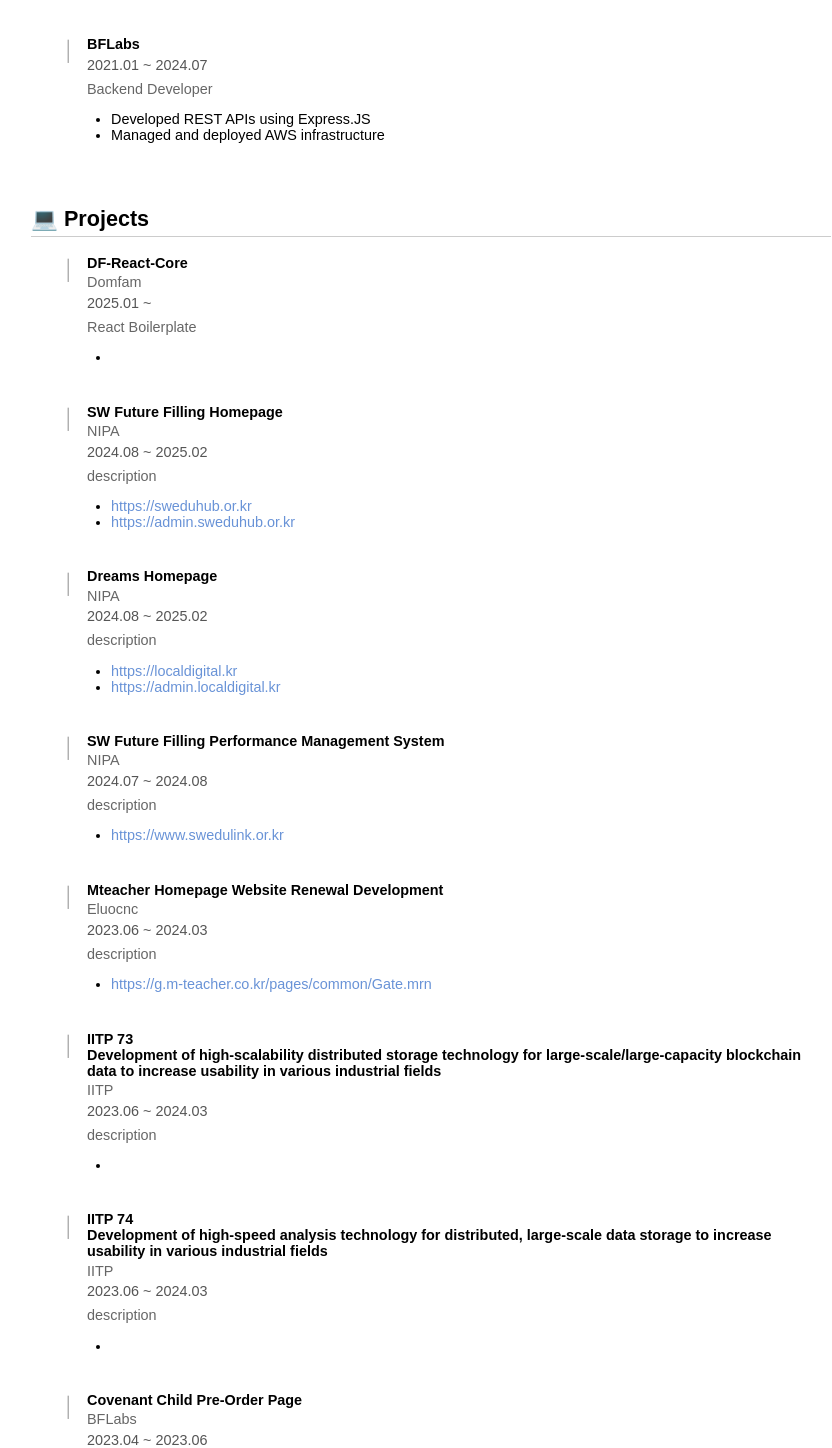
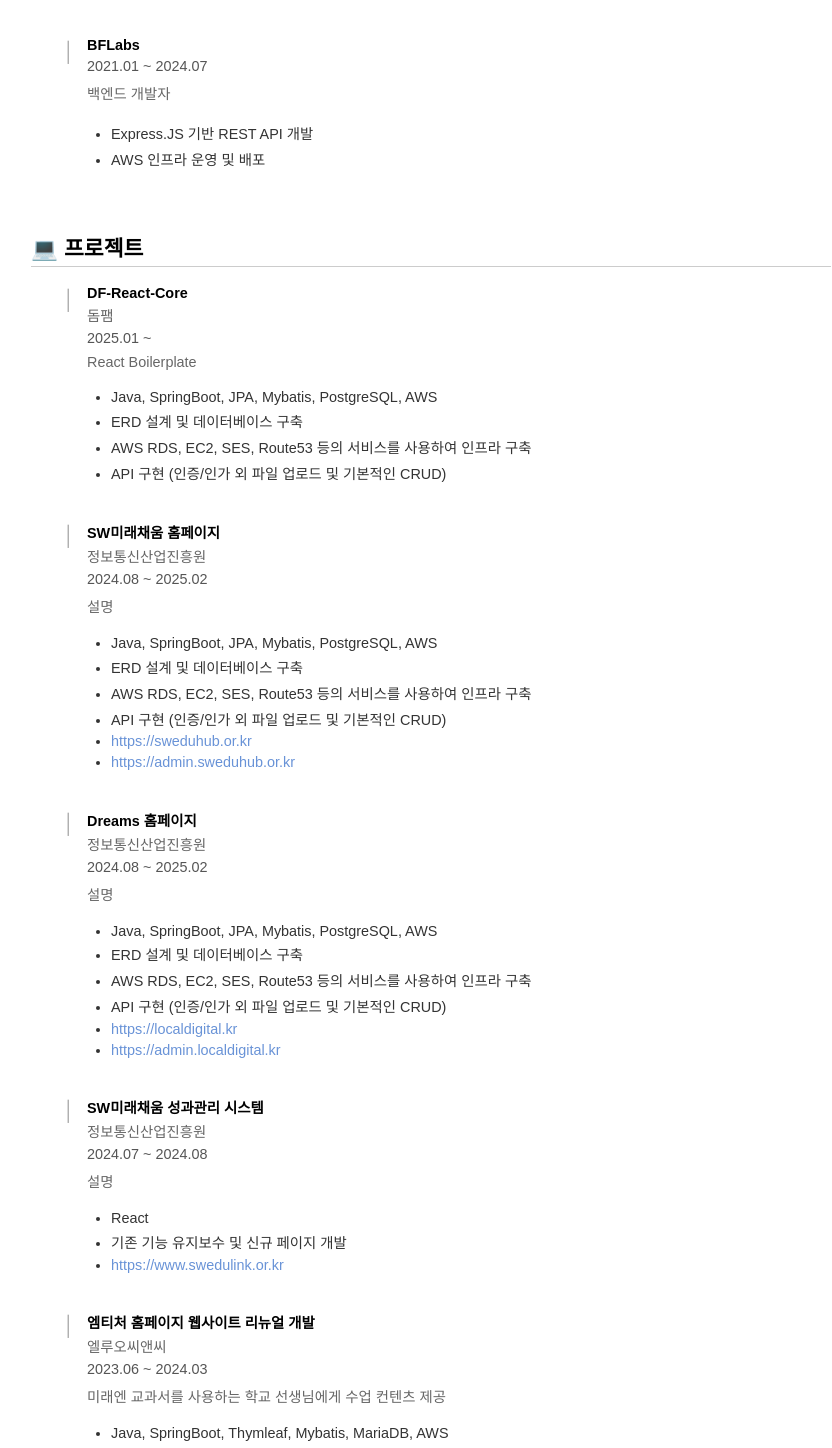
Before and after one commit to YuA83/resume, a React (Create React App) app: page / in a window 1280 px wide. Shown: the part 1202-2650 px from the top of the page, without its empty margins (209-1041 px from the left). Built offline with nearby package versions, Linux system fonts and the light colour scheme; a web font is replaced by a local one.

Commit message:
mod: data

```diff
--- a/src/App.css
+++ b/src/App.css
@@ -246,6 +246,11 @@
   padding-left: 0.5rem;
 }
 
+.timeline-content li {
+  padding-top: 0.3rem;
+  color: #333333;
+}
+
 .timeline-content a {
   color: #6993d7;
   text-decoration: none;
--- a/src/App.js
+++ b/src/App.js
@@ -19,7 +19,7 @@
 
 const App = () => {
 
-  const [isKorean, setIsKorean] = useState(false);
+  const [isKorean, setIsKorean] = useState(true);
 
   const toggleLanguage = () => {
     setIsKorean(prev => !prev);
@@ -52,13 +52,13 @@
       <Section isKorean={isKorean} title={title.education} contents={education} />
 
       {/* Certifications Section */}
-      <Section isKorean={isKorean} title={title.certification} contents={certification} />
+      {/*<Section isKorean={isKorean} title={title.certification} contents={certification} />*/}
 
       {/* About Me Section */}
       <AboutMe isKorean={isKorean} aboutMeTitle={title.aboutMe} contents={aboutMe} />
 
       {/* Links Section */}
-      <Link isKorean={isKorean} link={title.link} />
+      {/*<Link isKorean={isKorean} link={title.link} />*/}
 
       {/* Toggle & Download Button Section */}
       <Button isKorean={isKorean}
--- a/src/data/data.js
+++ b/src/data/data.js
@@ -163,7 +163,19 @@
     period: "2025.01 ~",
     list: [
       {
-        ko: "",
+        ko: "Java, SpringBoot, JPA, Mybatis, PostgreSQL, AWS",
+        en: "Java, SpringBoot, JPA, Mybatis, PostgreSQL, AWS"
+      },
+      {
+        ko: "ERD 설계 및 데이터베이스 구축",
+        en: ""
+      },
+      {
+        ko: "AWS RDS, EC2, SES, Route53 등의 서비스를 사용하여 인프라 구축",
+        en: ""
+      },
+      {
+        ko: "API 구현 (인증/인가 외 파일 업로드 및 기본적인 CRUD)",
         en: ""
       },
     ]
@@ -184,6 +196,22 @@
     },
     period: "2024.08 ~ 2025.02",
     list: [
+      {
+        ko: "Java, SpringBoot, JPA, Mybatis, PostgreSQL, AWS",
+        en: "Java, SpringBoot, JPA, Mybatis, PostgreSQL, AWS"
+      },
+      {
+        ko: "ERD 설계 및 데이터베이스 구축",
+        en: ""
+      },
+      {
+        ko: "AWS RDS, EC2, SES, Route53 등의 서비스를 사용하여 인프라 구축",
+        en: ""
+      },
+      {
+        ko: "API 구현 (인증/인가 외 파일 업로드 및 기본적인 CRUD)",
+        en: ""
+      },
       {
         ko: "https://sweduhub.or.kr",
         en: "https://sweduhub.or.kr"
@@ -211,6 +239,22 @@
     period: "2024.08 ~ 2025.02",
     list: [
       {
+        ko: "Java, SpringBoot, JPA, Mybatis, PostgreSQL, AWS",
+        en: "Java, SpringBoot, JPA, Mybatis, PostgreSQL, AWS"
+      },
+      {
+        ko: "ERD 설계 및 데이터베이스 구축",
+        en: ""
+      },
+      {
+        ko: "AWS RDS, EC2, SES, Route53 등의 서비스를 사용하여 인프라 구축",
+        en: ""
+      },
+      {
+        ko: "API 구현 (인증/인가 외 파일 업로드 및 기본적인 CRUD)",
+        en: ""
+      },
+      {
         ko: "https://localdigital.kr",
         en: "https://localdigital.kr"
       }, {
@@ -236,6 +280,14 @@
     period: "2024.07 ~ 2024.08",
     list: [
       {
+        ko: "React",
+        en: "React"
+      },
+      {
+        ko: "기존 기능 유지보수 및 신규 페이지 개발",
+        en: ""
+      },
+      {
         ko: "https://www.swedulink.or.kr",
         en: "https://www.swedulink.or.kr"
       },
@@ -252,14 +304,30 @@
       en: "Eluocnc"
     },
     subTitle: {
-      ko: "설명",
+      ko: "미래엔 교과서를 사용하는 학교 선생님에게 수업 컨텐츠 제공",
       en: "description"
     },
     period: "2023.06 ~ 2024.03",
     list: [
       {
-        ko: "https://g.m-teacher.co.kr/pages/common/Gate.mrn",
-        en: "https://g.m-teacher.co.kr/pages/common/Gate.mrn"
+        ko: "Java, SpringBoot, Thymleaf, Mybatis, MariaDB, AWS",
+        en: "Java, SpringBoot, Thymleaf, Mybatis, MariaDB, AWS"
+      },
+      {
+        ko: "사용자 기능: 중등 사이트 메인 & 게시판, 퀵메뉴, My Class, 필수 프로그램, 전국 지사 안내",
+        en: ""
+      },
+      {
+        ko: "관리자 기능: 관리자 메뉴, 학교 등록, 메일 관리, FAQ, 참고서 구입 안내, 문학책방",
+        en: ""
+      },
+      {
+        ko: "AWS code pipeline 구축 테스트 (code commit → code build → code deploy)",
+        en: ""
+      },
+      {
+        ko: "https://m.m-teacher.co.kr/pages/mid/Main.mrn",
+        en: "https://m.m-teacher.co.kr/pages/mid/Main.mrn"
       },
     ]
   },
@@ -277,13 +345,25 @@
       en: "IITP"
     },
     subTitle: {
-      ko: "설명",
+      ko: "넙치의 이미지를 업로드 하면 질병 여부를 판단해 주는 앱 & 관리자 사이트",
       en: "description"
     },
     period: "2023.06 ~ 2024.03",
     list: [
       {
-        ko: "",
+        ko: "JavaScript, Express.js, Linux",
+        en: "JavaScript, Express.js, Linux"
+      },
+      {
+        ko: "넙치 이미지를 통해 질병을 판단하는 yolo 모델 실행 및 결과 저장 API",
+        en: ""
+      },
+      {
+        ko: "관리자 사이트 전체 Back-End 개발",
+        en: ""
+      },
+      {
+        ko: "유저 관리, 게시글 관리, 엑셀 다운로드, 인증 메일 전송",
         en: ""
       },
     ]
@@ -302,13 +382,17 @@
       en: "IITP"
     },
     subTitle: {
-      ko: "설명",
+      ko: "주정차된 차량을 신고하는 앱 & 관리자 사이트",
       en: "description"
     },
     period: "2023.06 ~ 2024.03",
     list: [
       {
-        ko: "",
+        ko: "Go, JavaScript, Express.js, Linux, Hyperledger Fabric",
+        en: "Go, JavaScript, Express.js, Linux, Hyperledger Fabric"
+      },
+      {
+        ko: "Hyperledger Fabric 배포 및 체인코드를 사용하여 블록체인에 데이터 저장하는 API 개발",
         en: ""
       },
     ]
@@ -324,13 +408,17 @@
       en: "BFLabs"
     },
     subTitle: {
-      ko: "설명",
+      ko: "커버넌트차일드 게임의 사전예약 이벤트 사이트",
       en: "description"
     },
     period: "2023.04 ~ 2023.06",
     list: [
       {
-        ko: "",
+        ko: "JavaScript, Express.js, Linux",
+        en: ""
+      },
+      {
+        ko: "사전 예약 인증 메일 발송, 이벤트 종료 후 이벤트 참여자에게 쿠폰 번호 메일 발송",
         en: ""
       },
     ]
@@ -349,13 +437,25 @@
       en: "KAIA"
     },
     subTitle: {
-      ko: "설명",
+      ko: "건물에 부착된 IoT 센서 데이터를 통해 구조물 안전 진단을 확인하는 사이트",
       en: "description"
     },
     period: "2022.12 ~ 2023.02",
     list: [
       {
-        ko: "",
+        ko: "JavaScript, Express.js, Hyperledger Fabric, NCP",
+        en: ""
+      },
+      {
+        ko: "Hyperledger Fabric 체인코드 작성 및 네트워크 구축",
+        en: ""
+      },
+      {
+        ko: "Hyperledger Fabric 체인코드 사용을 위한 API 개발",
+        en: ""
+      },
+      {
+        ko: "Hyperledger Fabric Explorer API 개발",
         en: ""
       },
     ]
@@ -374,13 +474,25 @@
       en: "IITP"
     },
     subTitle: {
-      ko: "설명",
+      ko: "카드결제를 통해 UTM이라는 토큰을 충전하여 물품을 구매하는 앱 & 관리자 사이트",
       en: "description"
     },
     period: "2022.09 ~ 2024.06",
     list: [
       {
-        ko: "",
+        ko: "JavaScript, Express.js, Linux",
+        en: ""
+      },
+      {
+        ko: "사용자 앱, 관리자 사이트 Back-End 개발",
+        en: ""
+      },
+      {
+        ko: "사용자 기능: 카드 결제, UTM 토큰 충전, 물품 목록, 물품 구매, 환불",
+        en: ""
+      },
+      {
+        ko: "관리자 기능: 앱 사용자 관리, 구매 내역, 물품 또는 회사별 정산 내역",
         en: ""
       },
     ]
@@ -399,13 +511,25 @@
       en: "TIPA"
     },
     subTitle: {
-      ko: "설명",
+      ko: "맨홀 작업자의 작업 환경 안전 알림 대시보드",
       en: "description"
     },
     period: "2022.03 ~ 2022.10",
     list: [
       {
-        ko: "",
+        ko: "JavaScript, Express.js, AWS",
+        en: ""
+      },
+      {
+        ko: "AWS 서비스를 이용하여 1천 건의 로우 데이터를 1초 내로 전송하는 데이터 파이프라인 구축 후에 KTR 공인인증시험 진행",
+        en: ""
+      },
+      {
+        ko: "대시보드의 전체 Back-End 개발",
+        en: ""
+      },
+      {
+        ko: "기능: 로그인, 마이페이지, 맨홀 검색, 일별/월별/맨홀별 안전도 예측 결과&상세",
         en: ""
       },
     ]
@@ -418,11 +542,23 @@
     contract: {},
     client: {},
     subTitle: {
-      ko: "설명",
+      ko: "제주시 모빌리티 소개/관리 사이트",
       en: "description"
     },
     period: "2022.01 ~ 2022.05",
     list: [
+      {
+        ko: "JavaScript, Express.js, AWS",
+        en: ""
+      },
+      {
+        ko: "외부 API 데이터 가공 및 사용자 사이트 전체 Back-End 개발 ",
+        en: ""
+      },
+      {
+        ko: "핸드폰 인증 모듈 연결 (Pass 인증)",
+        en: ""
+      },
       {
         ko: "https://e-3da.com/admin",
         en: "https://e-3da.com/admin"
@@ -431,6 +567,26 @@
         ko: "https://www.e-3da.com/e3daPlatformStatus",
         en: "https://www.e-3da.com/e3daPlatformStatus"
       }
+    ]
+  },
+  {
+    title: {
+      ko: "기타",
+      en: "Etc."
+    },
+    contract: {},
+    client: {},
+    subTitle: {},
+    period: "",
+    list: [
+      {
+        ko: "AWS, Naver Cloud Platform, CloudZ 등 클라우드 서비스 관리, 서비스 사용 및 서버 이관 작업 진행",
+        en: ""
+      },
+      {
+        ko: "도메인, SSL 설정을 포함한 운영 서버 설정 및 프로젝트 배포",
+        en: ""
+      },
     ]
   }
 ];
```
